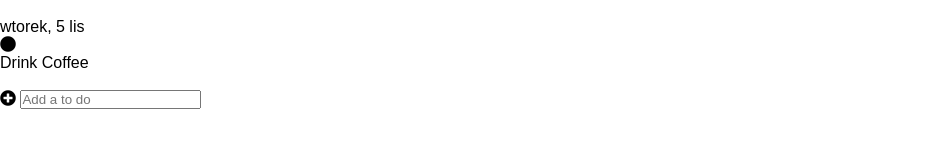
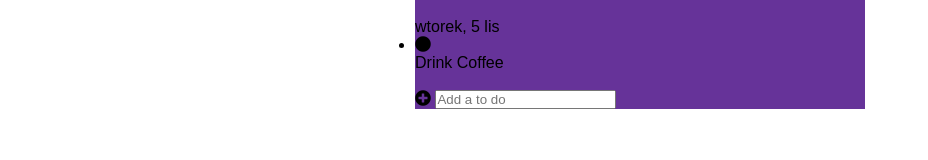
Before and after one commit to Rednaxela700/todo-app, a plain HTML site: page index.html in a window 1280 px wide. Shown: the whole page, without its empty margins (0-928 px from the left). Drawn offline with Linux system fonts and the light colour scheme; some icons are missing.

Commit message:
added styles for wrapper

```diff
--- a/css/main.sass
+++ b/css/main.sass
@@ -7,3 +7,8 @@
 @at-root body
   font-family: Titilium, sans-serif
   font-size: 16px
+.wrapper
+  width: 50vw
+  max-width: 450px
+  margin: 0 auto
+  background-color: rebeccapurple
```
Also changed, not shown: css/main.css, 1 other file.
